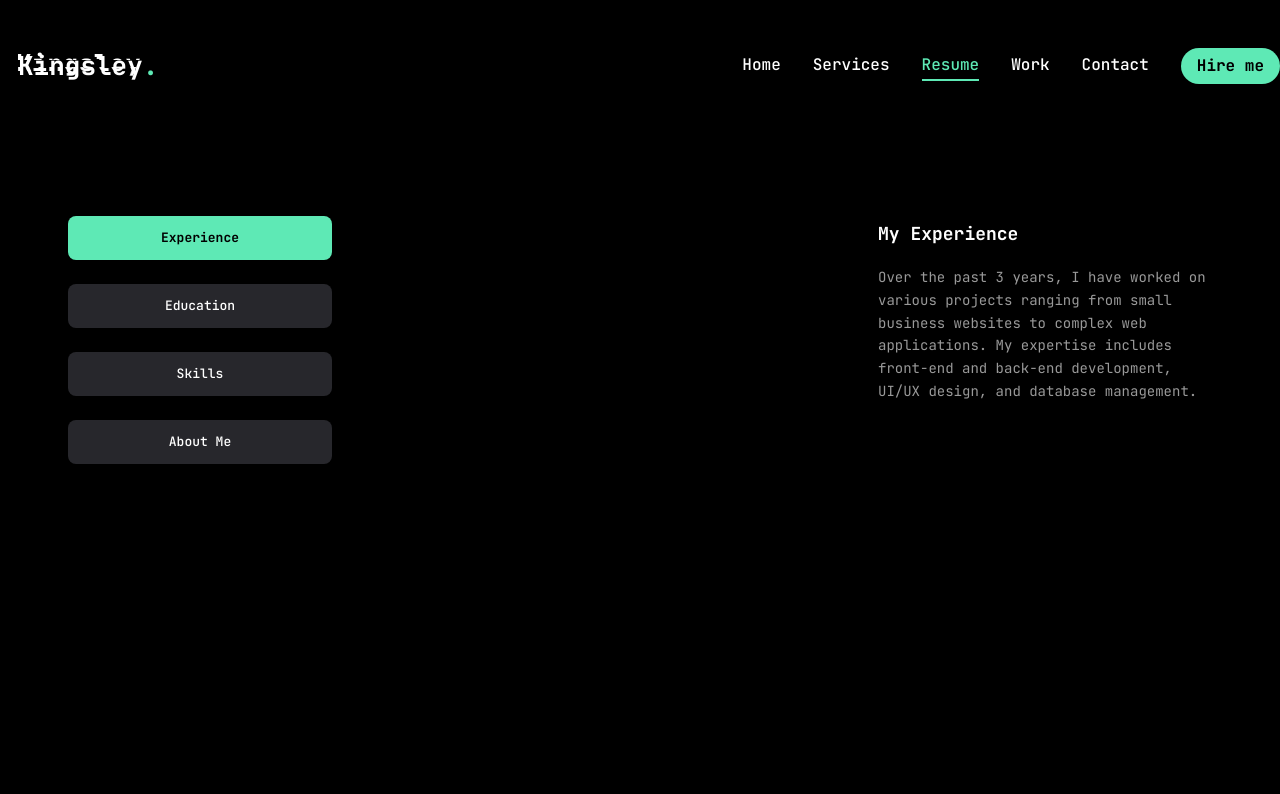
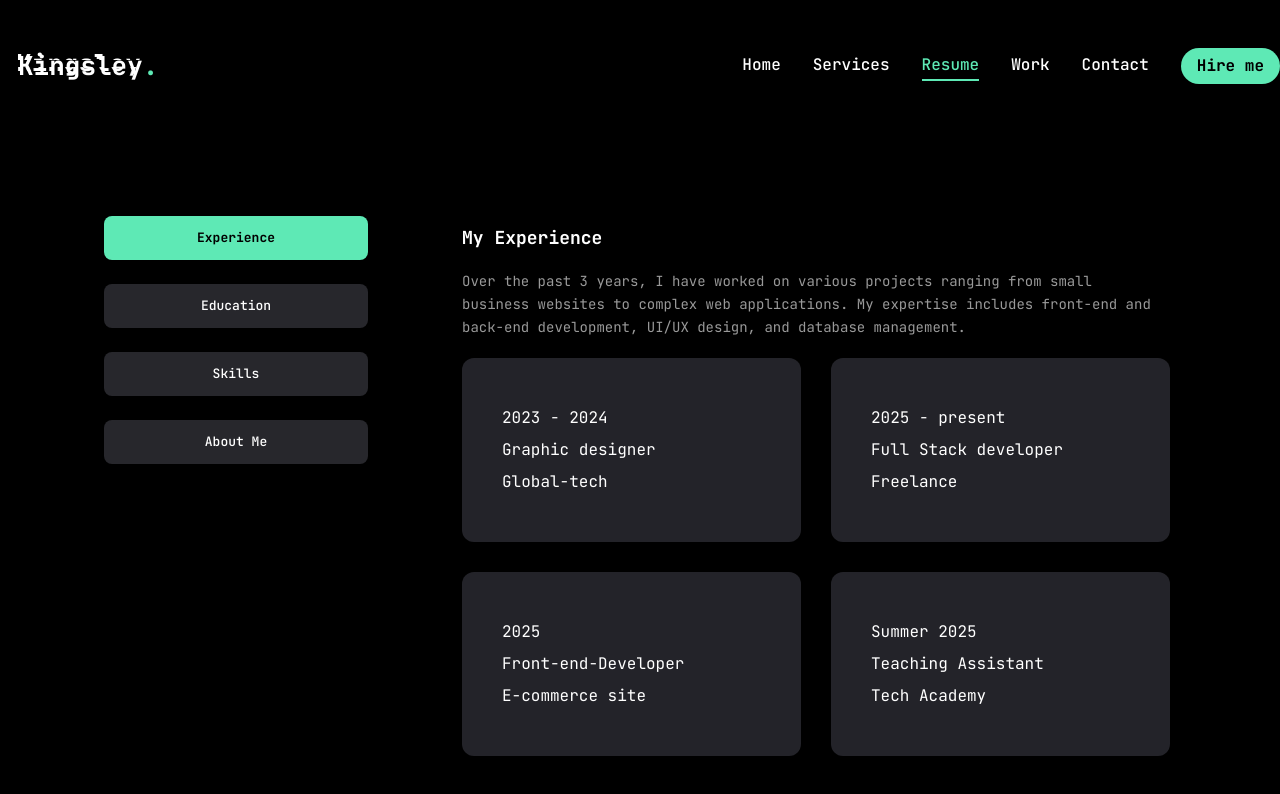
Before and after one commit to King-web-cell-05/demilade-portfolio, a Next.js app: page /resume in a window 1280 px wide. Shown: the top 794 px of the page. Built offline with nearby package versions, Linux system fonts and the light colour scheme.

Commit message:
Update resume.tsx

```diff
--- a/app/resume/page.tsx
+++ b/app/resume/page.tsx
@@ -59,11 +59,16 @@ const experience = {
     {
       company: "Global-tech",
       position: "Graphic designer",
-      duration: "Summer 2023",
+      duration: "2023 - 2024",
+    },
+     {
+      company: "Freelance",
+      position: "Full Stack developer",
+      duration: "2025 - present",
     },
     {
       company: "E-commerce site",
-      position: "Freelance Web Developer",
+      position: "Front-end-Developer",
       duration: "2025",
     },
     {
@@ -160,7 +165,7 @@ const Resume = () => {
     >
 <Tabs
   defaultValue="experience"
-  className="flex flex-col xl:flex-row items-start justify-start gap-8 md:gap-20 "
+  className="flex flex-col xl:flex-row items-start justify-start gap-4 md:gap-2 "
 >
 
    <TabsList className="flex flex-col w-full max-w-[380px] mx-auto xl:mx-0 gap-6 ">
@@ -195,19 +200,34 @@ const Resume = () => {
 
 
 
-<div className="relative w-full xl:min-w-[800px] min-h-[400px] -mt-25">
+<div className="relative w-full xl:min-w-[800px] min-h-[400px] -mt-25 min-[400px]:top-45 min-[340px]:top-45 min-[768px]:top-60 min-[1280px]:top-1">
   {/* experience */}
   <TabsContent
     value="experience"
     className="absolute inset-0 data-[state=inactive]:hidden"
   >
-    <div className="flex flex-col gap-[20px] text-center xl:text-left mt-16 sm:mt-0 px-4 lg:ml-110">
+    <div className="flex flex-col gap-[20px] text-center xl:text-left mt-16 sm:mt-0 px-4 lg:ml-15 lg:mb-8">
       <h3 className="text-xl sm:text-2xl lg:text-[20px] xl:text-[18px] font-bold">
         {experience.title}
       </h3>
       <p className="text-white/60 mx-auto xl:mx-0 max-w-[90%] sm:max-w-[500px] lg:max-w-[600px] xl:max-w-[700px] leading-relaxed text-base sm:text-lg lg:text-[15px] xl:text-[14px] break-words">
         {experience.description}
       </p>
+      <ScrollArea className="h-[400px]">
+        <ul className="grid grid-cols-1 lg:grid-cols-2 gap-[30px]">
+          {experience.items.map((item, index)=> {
+            return <li key={index} className="bg-[#232329] h-[184px] py-6 px-10 rounded-xl flex flex-col justify-center items-center lg:items-start gap-1">
+              <span>{item.duration}</span>
+              <h3>{item.position}</h3>
+              <div>
+                {/* dot */}
+                <span></span>
+                <p>{item.company}</p>
+              </div>
+            </li>
+          })}
+        </ul>
+      </ScrollArea>
     </div>
   </TabsContent>
 
@@ -216,7 +236,7 @@ const Resume = () => {
     value="education"
     className="absolute inset-0 data-[state=inactive]:hidden"
   >
-    <div className="px-4 lg:ml-110 mt-16">
+    <div className="flex flex-col gap-[20px] text-center xl:text-left mt-16 sm:mt-0 px-4 lg:ml-15 lg:mb-8">
       <h3 className="text-xl font-bold mb-4">My Education</h3>
       <p className="text-white/60 leading-relaxed max-w-[700px]">
         {education.description}
@@ -229,7 +249,7 @@ const Resume = () => {
     value="skills"
     className="absolute inset-0 data-[state=inactive]:hidden"
   >
-    <div className="px-4 lg:ml-110 mt-16">
+    <div className="flex flex-col gap-[20px] text-center xl:text-left mt-16 sm:mt-0 px-4 lg:ml-15 lg:mb-8">
       <h3 className="text-xl font-bold mb-4">My Skills</h3>
       <p className="text-white/60 leading-relaxed max-w-[700px]">
         {skills.description}
@@ -242,7 +262,7 @@ const Resume = () => {
     value="about"
     className="absolute inset-0 data-[state=inactive]:hidden"
   >
-    <div className="px-4 lg:ml-110 mt-16">
+    <div className="flex flex-col gap-[20px] text-center xl:text-left mt-16 sm:mt-0 px-4 lg:ml-15 lg:mb-8">
       <h3 className="text-xl font-bold mb-4">About Me</h3>
       <p className="text-white/60 leading-relaxed max-w-[700px]">
         {about.description}
```
